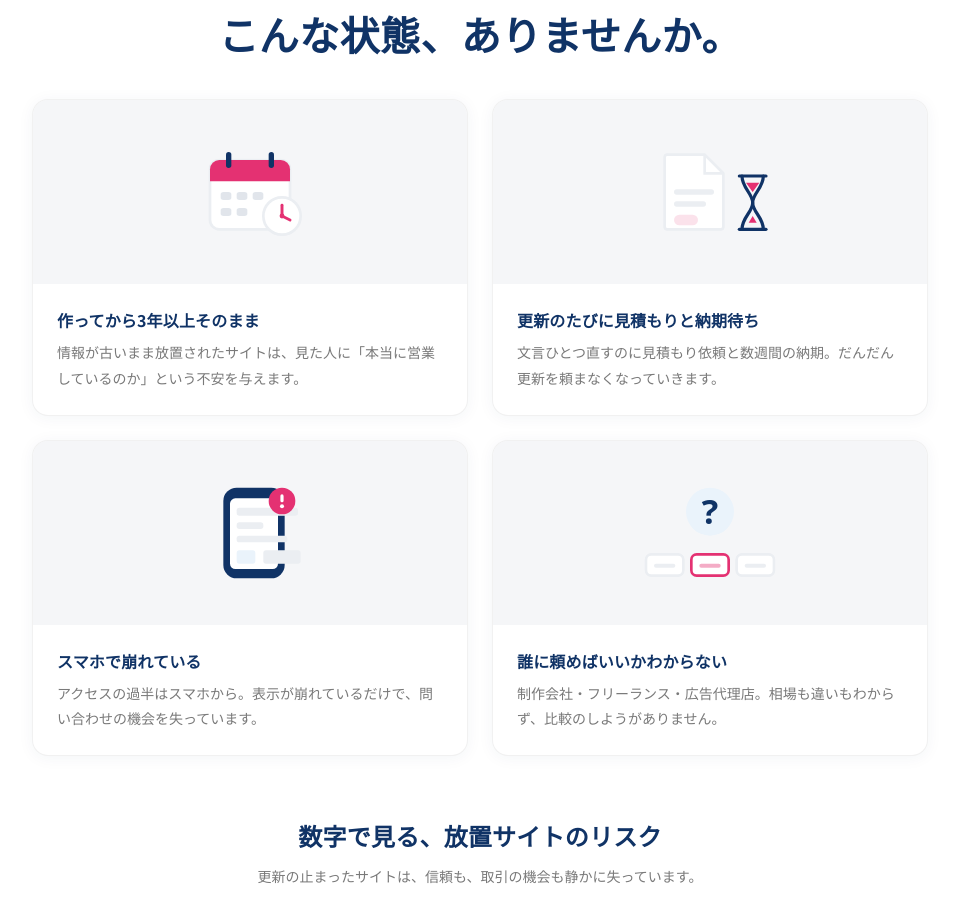
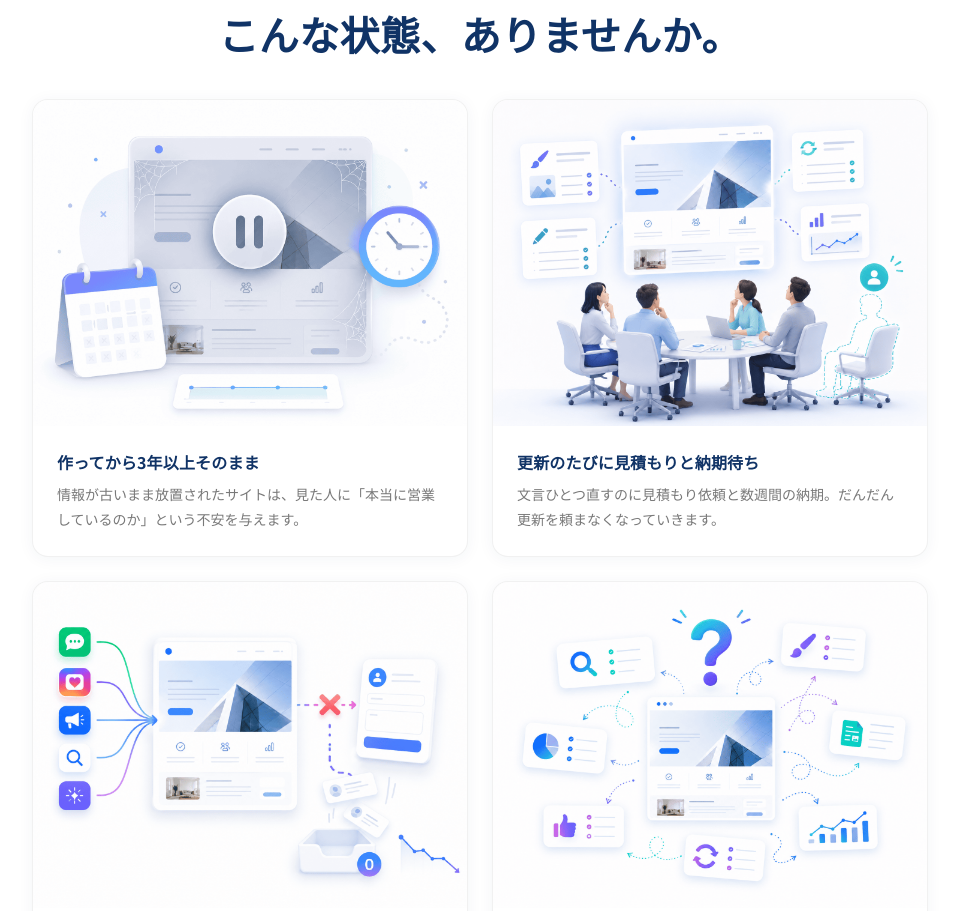
Before and after one commit to isamusaito-dev/plugdo, an Astro site: page / in a window 1280 px wide. Shown: the part 883-1794 px from the top of the page, without its empty margins (160-1119 px from the left). Built offline with nearby package versions, Linux system fonts and the light colour scheme; Astro itself is replaced by a stand-in of ours; no server answers.

Commit message:
改善: TOPのProblemセクション4項目のイラストをインラインSVGから提供画像（img_0002〜5.png）に差し替え

```diff
--- a/src/pages/index.astro
+++ b/src/pages/index.astro
@@ -50,70 +50,27 @@ const stats = [
   { value: '48.2', unit: '%', label: '従業員10〜29人の企業で「システム担当者がいない」', note: 2 },
 ];
 
-// 悩みの提示（4項目・項目ごとのフラットイラスト）
+// 悩みの提示（4項目・項目ごとのイラスト画像）
 const problems = [
   {
     title: '作ってから3年以上そのまま',
     text: '情報が古いまま放置されたサイトは、見た人に「本当に営業しているのか」という不安を与えます。',
-    // カレンダー＋止まった時計
-    svg: `<svg viewBox="0 0 120 84" class="h-28 w-auto" role="img" aria-label="止まったカレンダー">
-      <rect x="30" y="18" width="60" height="52" rx="7" fill="#FFFFFF" stroke="#EBEEF2" stroke-width="2"/>
-      <path d="M30 25a7 7 0 0 1 7-7h46a7 7 0 0 1 7 7v9H30z" fill="#E43172"/>
-      <rect x="42" y="12" width="4" height="12" rx="2" fill="#103366"/>
-      <rect x="74" y="12" width="4" height="12" rx="2" fill="#103366"/>
-      <g fill="#103366" opacity="0.12"><rect x="38" y="42" width="8" height="6" rx="2"/><rect x="50" y="42" width="8" height="6" rx="2"/><rect x="62" y="42" width="8" height="6" rx="2"/><rect x="38" y="54" width="8" height="6" rx="2"/><rect x="50" y="54" width="8" height="6" rx="2"/></g>
-      <circle cx="84" cy="60" r="14" fill="#FFFFFF" stroke="#EBEEF2" stroke-width="2"/>
-      <line x1="84" y1="60" x2="84" y2="52" stroke="#E43172" stroke-width="2.2" stroke-linecap="round"/>
-      <line x1="84" y1="60" x2="90" y2="63" stroke="#E43172" stroke-width="2.2" stroke-linecap="round"/>
-      <circle cx="84" cy="60" r="1.8" fill="#E43172"/>
-    </svg>`,
+    image: '/img_0002.png',
   },
   {
     title: '更新のたびに見積もりと納期待ち',
     text: '文言ひとつ直すのに見積もり依頼と数週間の納期。だんだん更新を頼まなくなっていきます。',
-    // 書類＋砂時計
-    svg: `<svg viewBox="0 0 120 84" class="h-28 w-auto" role="img" aria-label="見積書と砂時計">
-      <path d="M28 14h28l14 14v40a2 2 0 0 1-2 2H28a2 2 0 0 1-2-2V16a2 2 0 0 1 2-2z" fill="#FFFFFF" stroke="#EBEEF2" stroke-width="2"/>
-      <path d="M56 14v14h14" fill="none" stroke="#EBEEF2" stroke-width="2"/>
-      <rect x="33" y="40" width="30" height="4" rx="2" fill="#EBEEF2"/>
-      <rect x="33" y="49" width="24" height="4" rx="2" fill="#EBEEF2"/>
-      <rect x="33" y="59" width="18" height="8" rx="4" fill="#E43172" opacity="0.14"/>
-      <g stroke="#103366" stroke-width="2.4" fill="none" stroke-linecap="round" stroke-linejoin="round"><line x1="82" y1="30" x2="102" y2="30"/><line x1="82" y1="70" x2="102" y2="70"/><path d="M84 30c0 9 8 13 8 20s-8 11-8 20"/><path d="M100 30c0 9-8 13-8 20s8 11 8 20"/></g>
-      <path d="M87 35h10l-5 7z" fill="#E43172"/>
-      <path d="M89 65h6l-3-5z" fill="#E43172"/>
-    </svg>`,
+    image: '/img_0005.png',
   },
   {
     title: 'スマホで崩れている',
     text: 'アクセスの過半はスマホから。表示が崩れているだけで、問い合わせの機会を失っています。',
-    // スマホ（レイアウト崩れ）
-    svg: `<svg viewBox="0 0 120 84" class="h-28 w-auto" role="img" aria-label="表示が崩れたスマホ">
-      <rect x="40" y="8" width="46" height="68" rx="10" fill="#103366"/>
-      <rect x="45" y="16" width="36" height="53" rx="4" fill="#FFFFFF"/>
-      <rect x="50" y="23" width="46" height="6" rx="2" fill="#EBEEF2"/>
-      <rect x="50" y="34" width="20" height="5" rx="2" fill="#EBEEF2"/>
-      <rect x="50" y="44" width="38" height="5" rx="2" fill="#EBEEF2"/>
-      <rect x="50" y="55" width="14" height="10" rx="2" fill="#EAF3FB"/>
-      <rect x="70" y="55" width="28" height="10" rx="2" fill="#EBEEF2"/>
-      <circle cx="84" cy="18" r="10" fill="#E43172"/>
-      <rect x="82.8" y="13" width="2.4" height="6" rx="1.2" fill="#FFFFFF"/>
-      <circle cx="84" cy="22" r="1.5" fill="#FFFFFF"/>
-    </svg>`,
+    image: '/img_0003.png',
   },
   {
     title: '誰に頼めばいいかわからない',
     text: '制作会社・フリーランス・広告代理店。相場も違いもわからず、比較のしようがありません。',
-    // ？＋3つの選択肢
-    svg: `<svg viewBox="0 0 120 84" class="h-28 w-auto" role="img" aria-label="選択肢に迷う">
-      <circle cx="60" cy="26" r="18" fill="#EAF3FB"/>
-      <text x="60" y="35" font-size="26" font-weight="900" fill="#103366" text-anchor="middle" font-family="system-ui, sans-serif">?</text>
-      <rect x="12" y="58" width="28" height="16" rx="4" fill="#FFFFFF" stroke="#EBEEF2" stroke-width="2"/>
-      <rect x="46" y="58" width="28" height="16" rx="4" fill="#FFFFFF" stroke="#E43172" stroke-width="2"/>
-      <rect x="80" y="58" width="28" height="16" rx="4" fill="#FFFFFF" stroke="#EBEEF2" stroke-width="2"/>
-      <rect x="18" y="65" width="16" height="3" rx="1.5" fill="#EBEEF2"/>
-      <rect x="52" y="65" width="16" height="3" rx="1.5" fill="#E43172" opacity="0.4"/>
-      <rect x="86" y="65" width="16" height="3" rx="1.5" fill="#EBEEF2"/>
-    </svg>`,
+    image: '/img_0004.png',
   },
 ];
 
@@ -236,7 +193,16 @@ const serviceLd = {
               data-animate
               data-animate-delay={String(i * 90)}
             >
-              <div class="flex items-center justify-center bg-mist/50 py-9" set:html={p.svg} />
+              <div class="aspect-[4/3] overflow-hidden bg-mist/50">
+                <img
+                  src={p.image}
+                  alt={p.title}
+                  width="1448"
+                  height="1086"
+                  loading="lazy"
+                  class="h-full w-full object-cover"
+                />
+              </div>
               <div class="p-6">
                 <h3 class="text-base font-bold text-navy">{p.title}</h3>
                 <p class="mt-2 text-sm leading-relaxed text-gray">{p.text}</p>
```
Also changed, not shown: public/img_0002.png (added), public/img_0003.png (added), public/img_0004.png (added), public/img_0005.png (added).
